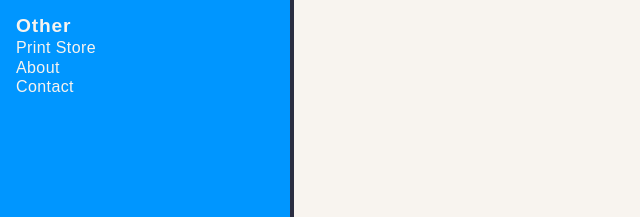
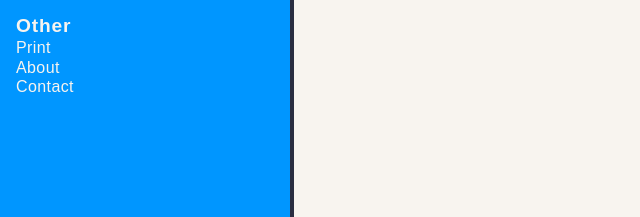
Before and after one commit to alex-jasper/jaspercreate, a plain HTML site: page index.html in a window 1280 px wide. Shown: the part 307-524 px from the top of the page, 0-640 px from the left. Drawn offline with nearby package versions, Linux system fonts and the light colour scheme; a web font is replaced by a local one.

Commit message:
Update sidebar.html

```diff
--- a/sidebar.html
+++ b/sidebar.html
@@ -20,7 +20,7 @@
     <li><a href="#" data-page="pages/graphic-experimentation.html">Graphic Experimentation</a></li>
     <br>
     <h1>Other</h1>
-    <li><a href="#" data-page="pages/print-store.html">Print Store</a></li>
+    <li><a href="https://jaspercreate.gumroad.com/" target="_blank">Print</a></li>
     <li><a href="#" data-page="pages/about.html">About</a></li>
     <li><a href="#" data-page="pages/contact.html">Contact</a></li>
     <!-- Add more links as needed -->
```
